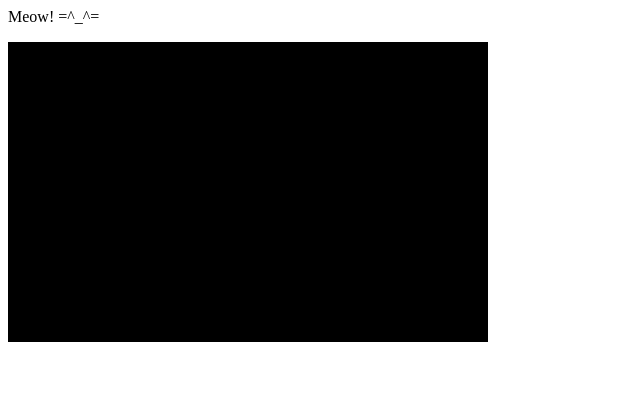
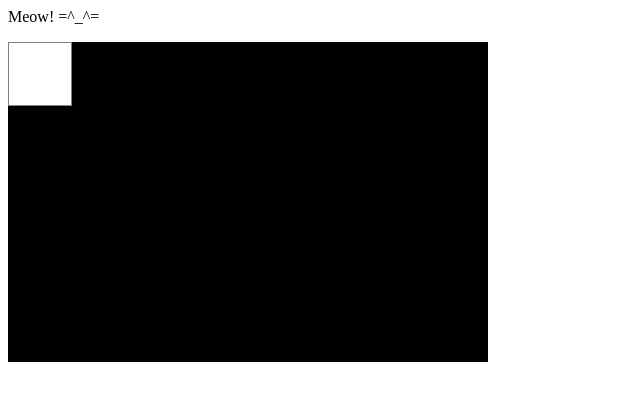
Before and after one commit to darrentorpey/mantra2, a website: page demos/hello/index.html in a window 1280 px wide. Shown: the whole page, without its empty margins (0-640 px from the left). Drawn offline with Linux system fonts and the light colour scheme; files that its build step writes are made by us from their sources.

Commit message:
More grid stuff

```diff
--- a/app/canvas.js
+++ b/app/canvas.js
@@ -22,8 +22,8 @@ MantraCanvas.prototype.setBackground = function( background ) {
 };
 
 MantraCanvas.prototype.setDimensions = function( width, height ) {
-    this.getCanvas().style.width = width;
-    this.getCanvas().style.height = height;
+    this.getCanvas().width = width;
+    this.getCanvas().height = height;
 };
 
 MantraCanvas.prototype.fillColor = function( color ) {
--- a/app/game.js
+++ b/app/game.js
@@ -2,6 +2,7 @@
 'use strict';
 
 var Mantra = window.Mantra,
+    Grid = Mantra.Grid,
     document = window.document;
 
 function Game() {}
@@ -13,7 +14,7 @@ Game.prototype.init = function() {
 
     this._canvas.setBackground( 'black' );
 
-    this._canvas.setDimensions( 480, 300 );
+    this._canvas.setDimensions( 480, 320 );
 };
 
 Game.prototype.getCanvas = function() {
@@ -29,6 +30,18 @@ Game.init = function() {
         window.theGame = game;
     }
 
+    var grid = new Grid( 8, 5, 64, 64 );
+
+    var tile = new Mantra.Tile( { x: 0, y: 0, width: 64, height: 64, borderWidth: 1 } );
+
+    tile.draw();
+
+    // grid.eachTile( function( x, y ) {
+        // var tile = new Mantra.Tile( { x: x, y: y, width: 64, height: 64, borderWidth: 1 } );
+
+        // tile.draw();
+    // });
+
     return game;
 };
 
--- /dev/null
+++ b/app/grid.js
@@ -0,0 +1,24 @@
+(function() {
+'use strict';
+
+var Mantra = window.Mantra;
+
+function Grid( width, height, tileWidth, tileHeight ) {
+    this.width = width;
+    this.height = height;
+
+    this.tileWidth = tileWidth;
+    this.tileHeight = tileHeight;
+}
+
+Grid.prototype.eachTile = function(callback) {
+    for ( var x = 0; x < this.width; x++ ) {
+        for ( var y = 0; y < this.height; y++ ) {
+            callback( x * this.tileWidth, y * this.tileHeight );
+        }
+    }
+};
+
+window.Mantra.Grid = Grid;
+
+})();
--- a/app/tile.js
+++ b/app/tile.js
@@ -4,25 +4,30 @@
 var document = window.document;
 var Mantra = window.Mantra;
 
-function Tile( xPos, yPos, width, height ) {
-    height = height || width;
+function Tile( params ) {
+    _.extend( this, {
+        _xLeft:   params.x,
+        _xRight:  params.x + params.width,
+        _yTop:    params.y,
+        _yBottom: params.y + params.height,
+        _w:       params.width,
+        _h:       params.height || params.width,
 
-    _.extend( this, {
-        _xLeft: xPos,
-        _xRight: xPos + width,
-        _yTop: yPos,
-        _yBottom: yPos - height,
-        _w: width,
-        _h: height,
-
-        borderColor: 'gray',
-        borderWidth: 4,
+        borderColor: params.borderColor || 'gray',
+        borderWidth: params.borderWidth,
 
         dirty: true,
         colorNow: 'white'
     });
 
+    _.defaults( this, {
+        borderWidth: 4,
+    });
+
     this._offCanvas = Mantra.Canvas.init();
+
+    this._offCanvas.setDimensions( this._w, this._h );
+
 }
 
 Tile.prototype.getOffCanvas = function ( ctx ) {
@@ -66,6 +71,7 @@ Tile.prototype.drawInner = function() {
 };
 
 Tile.prototype.drawBorder = function() {
+    console.log('this.borderWidth', this.borderWidth);
     if ( !this.borderWidth ) {
         return;
     }
--- a/demos/hello/index.html
+++ b/demos/hello/index.html
@@ -10,6 +10,7 @@
 <script src="app/mantra.js"></script>
 <script src="app/canvas.js"></script>
 <script src="app/tile.js"></script>
+<script src="app/grid.js"></script>
 <script src="app/game.js"></script>
 
 <script>
```
